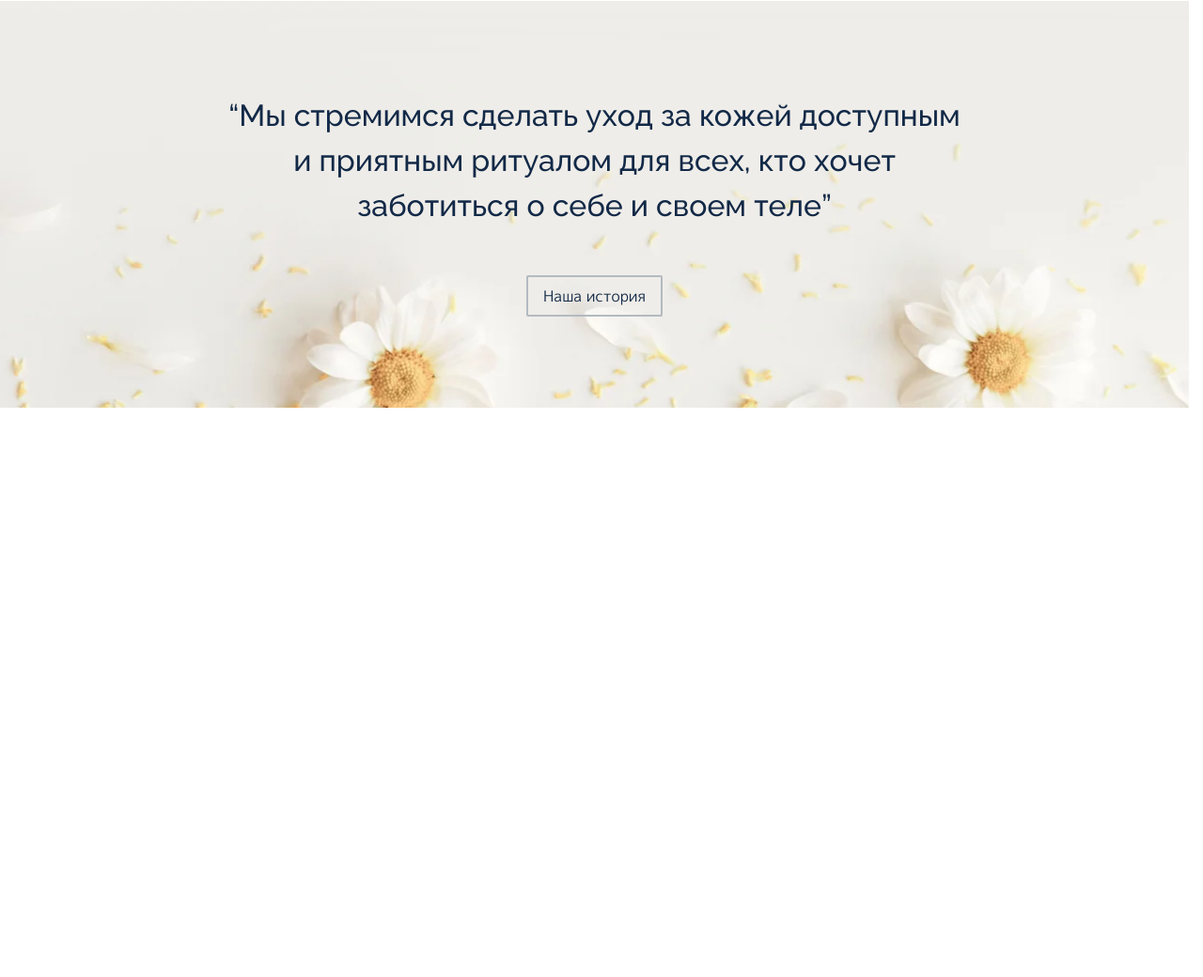
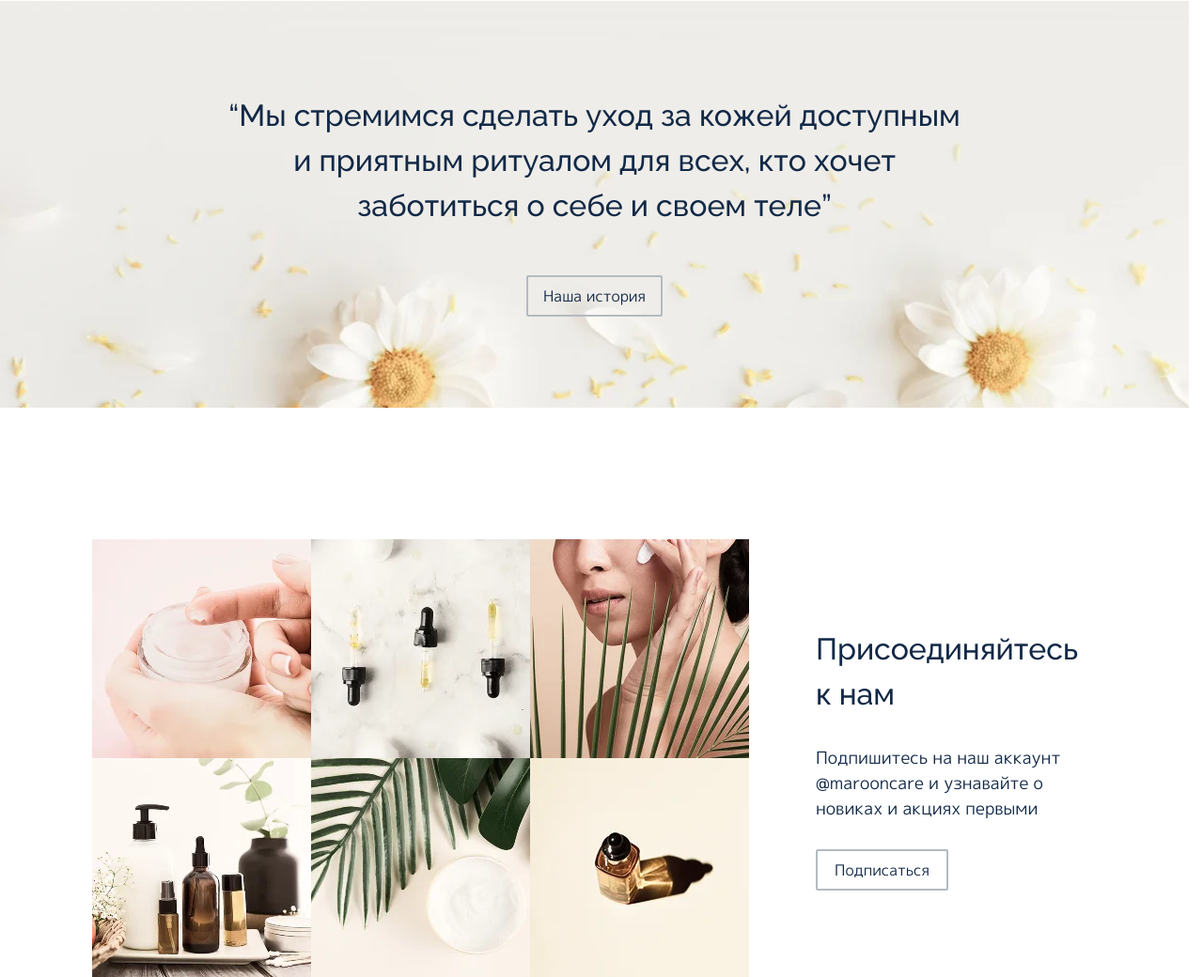
Before and after one commit to arhitecsh/maroon, a website: page index.html in a window 1280 px wide. Shown: the part 2813-3853 px from the top of the page at 94% size. Before the commit the page ends 3247 px from the top, so only its background shows below. Drawn offline with nearby package versions, Linux system fonts and the light colour scheme.

Commit message:
call commit

```diff
--- a/index.html
+++ b/index.html
@@ -194,7 +194,24 @@
             <a href="#" class="btn">Наша история</a>
         </section>
         <section class="call">
-
+            <div class="container">
+                <div class="call__wrapper">
+                    <div class="call__gallery">
+                        <img src="./assets/images/cream.webp" alt="cream" class="call__gallery-img">
+                        <img src="./assets/images/serum.webp" alt="serum" class="call__gallery-img">
+                        <img src="./assets/images/body.webp" alt="face" class="call__gallery-img">
+                        <img src="./assets/images/creams.webp" alt="creams" class="call__gallery-img">
+                        <img src="./assets/images/cream-milk.webp" alt="milk cream" class="call__gallery-img">
+                        <img src="./assets/images/seraam.webp" alt="serum" class="call__gallery-img">
+                    </div>
+                    <div class="call__desk">
+                        <h2 class="call__title title">Присоединяйтесь к нам</h2>
+                        <p class="call__text text">Подпишитесь на наш аккаунт @marooncare
+                        и узнавайте о новиках и акциях первыми</p>
+                        <a href="#" class="btn">Подписаться</a>
+                    </div>
+                </div>
+            </div>
         </section>
         <section class="contacts">
 
--- /dev/null
+++ b/styles/blocks/_call.scss
@@ -0,0 +1,26 @@
+@use '../variables';
+
+
+.call__wrapper {
+    display: flex;
+    justify-content: center;
+    align-items: center;
+
+    gap: 71px;
+}
+.call__gallery {
+    display: grid;
+    grid-template-columns: 233px 233px 233px;
+    grid-template-rows: 233px;
+}
+.call__gallery-img {
+    max-width: 233px;
+    max-height: 233px;
+
+}
+.call__desk {
+    display: flex;
+    flex-direction: column;
+    align-items: flex-start;
+    gap: 30px;
+}
--- a/styles/blocks/_slogan.scss
+++ b/styles/blocks/_slogan.scss
@@ -9,6 +9,7 @@
   background-position: center;
   background-repeat: no-repeat;
   min-height: 433px;
+  margin-bottom: 140px;
 }
 
 .slogan__title {
--- a/styles/main.scss
+++ b/styles/main.scss
@@ -9,6 +9,7 @@
 @use "blocks/banner";
 @use "blocks/offer";
 @use 'blocks/slogan';
+@use 'blocks/call';
 @use "variables";
 
 *,
```
Also changed, not shown: assets/images/body.webp (added), assets/images/cream-milk.webp (added), assets/images/cream.webp (added), assets/images/creams.webp (added), assets/images/seraam.webp (added), assets/images/serum.webp (added), styles/main.css, 2 other files.
